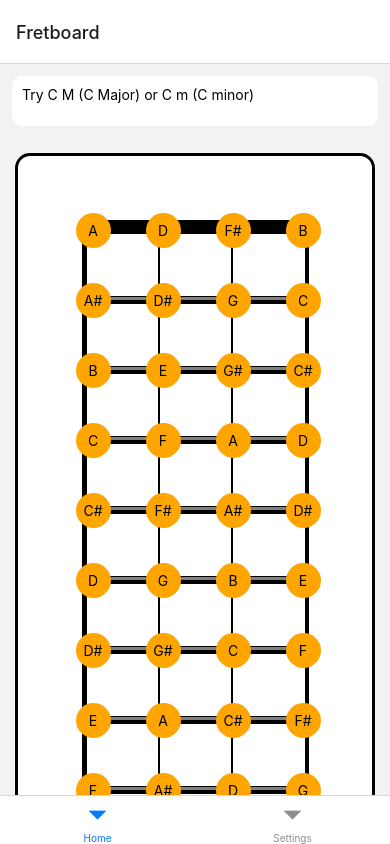
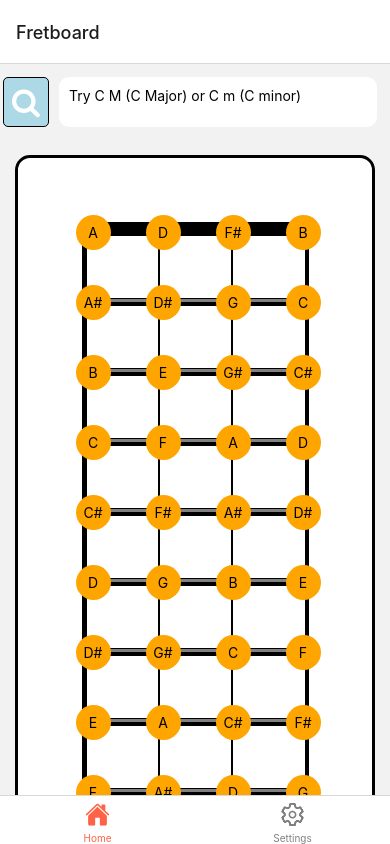
Before and after one commit to manuelga22/CuatroChords, a React Native app in the folder frontend/: screen /Fretboard in a window 390 px wide. Built offline with nearby package versions, Linux system fonts and the light colour scheme.

Commit message:
added icons

```diff
--- a/frontend/App.tsx
+++ b/frontend/App.tsx
@@ -4,10 +4,12 @@ import { StyleSheet } from 'react-native';
 import { NavigationContainer } from '@react-navigation/native';
 import { createStackNavigator } from '@react-navigation/stack';
 import { createBottomTabNavigator } from '@react-navigation/bottom-tabs';
+import Icon from 'react-native-vector-icons/Ionicons';
 
 import HomeScreen from './components/HomeScreen';
 import SettingsScreen from './components/SettingsScreen';
 import ChordViewComponent from './components/ViewChord/ChordFretboardView';
+
 
 const  HomeStack = createStackNavigator();
 const SettingsStack = createStackNavigator();
@@ -32,7 +34,23 @@ function SettingsScreenStack(){
 export default function App() {
   return (
       <NavigationContainer >
-        <Tab.Navigator screenOptions={{ headerShown: false }}>
+        <Tab.Navigator         screenOptions={({ route }) => ({
+          tabBarIcon: ({ focused, color, size }) => {
+            let iconName = "";
+
+            if (route.name === 'Home') {
+              iconName = focused? 'home': 'home-outline';
+            } else if (route.name === 'Settings') {
+              iconName = focused ? 'settings' : 'settings-outline';
+            }
+
+            // You can return any component that you like here!
+            return <Icon name={iconName} size={size} color={color} />;
+          },
+          headerShown: false,
+          tabBarActiveTintColor: 'tomato',
+          tabBarInactiveTintColor: 'gray',
+        })}>
           <Tab.Screen name="Home" component={HomeScreenStack} />
           <Tab.Screen name="Settings" component={SettingsScreenStack} />
         </Tab.Navigator>
--- a/frontend/components/HomeScreen.tsx
+++ b/frontend/components/HomeScreen.tsx
@@ -1,22 +1,23 @@
-import { NavigationContainer } from '@react-navigation/native';
-import { createNativeStackNavigator } from '@react-navigation/native-stack';
 import * as React from 'react';
-import { StyleSheet, Text, View, TextInput, SafeAreaView } from 'react-native';
+import { StyleSheet, Text, View, TextInput, SafeAreaView, Button } from 'react-native';
+import Icon from 'react-native-vector-icons/FontAwesome';
 
 import FretboardComponent from './CuatroFretboard/Fretboard';
 
-const HomeScreen = (props:any)=> {
+const HomeScreen = (props: any) => {
     const [chord, onChangeChord] = React.useState("")
     const [chordName, setChordName] = React.useState("")
 
-    const goToChordViewScreen = ()=>{
+    const goToChordViewScreen = () => {
         onChangeChord(chord)
         setChordName("C major")
-       props.navigation.navigate('ChordView', {chordName: chordName, notes: ['C', 'E', 'G']})
+        props.navigation.navigate('ChordView', { chordName: chordName, notes: ['C', 'E', 'G'] })
     }
 
-    return(
+    return (
         <View>
+            <View style={styles.container}>
+                <View style={styles.iconWrapper} ><Icon name="search" size={30} color="#900" style={styles.icon} /></View>
                 <View style={styles.SearchBarcontainer}>
                     <SafeAreaView>
                         <TextInput
@@ -25,28 +26,53 @@ const HomeScreen = (props:any)=> {
                             value={chord}
                             placeholder="Try C M (C Major) or C m (C minor)"
                             returnKeyType='search'
-                  onSubmitEditing={()=>goToChordViewScreen()}
+                            onSubmitEditing={() => goToChordViewScreen()}
                         />
                     </SafeAreaView>
                 </View>
+            </View>
+            <FretboardComponent style={styles.fretboard} chords={[]}></FretboardComponent>
+        </View>
 
-        <FretboardComponent chords={[]}></FretboardComponent>
-    </View>
     );
 }
 
 const styles = StyleSheet.create({
+    container: {
+        display: 'flex',
+        flexDirection: 'row',
+        flexWrap: 'wrap',
+        alignItems: 'center',
+        padding: 3,
+    },
     SearchBarcontainer: {
+        flexGrow: 2,
         backgroundColor: '#fff',
         borderRadius: 10,
         height: 50,
-      margin: 12,
+        margin: 10,
         padding: 10,
     },
-    input:{
+    fretboard: {
+    },
+    input: {
         height: '100%',
-        width:'100%',
+        width: '100%',
     },
+    iconWrapper:{
+        backgroundColor: 'lightblue',
+        borderRadius: 5,
+        borderWidth:1,
+        height: 50,
+        width: '12%',
+        padding: 5,
+        justifyContent:'center',
+        alignItems:'center'
+    },
+    icon: {
+        color: 'white',
+    }
+
 });
 
 export default HomeScreen;
--- a/frontend/package.json
+++ b/frontend/package.json
@@ -31,6 +31,7 @@
     "@babel/core": "^7.12.9",
     "@types/react": "~17.0.21",
     "@types/react-native": "~0.66.13",
+    "@types/react-native-vector-icons": "^6.4.11",
     "typescript": "~4.3.5"
   },
   "private": true
```
Also changed, not shown: 1 other file (tests, documents, lock files or other folders). Lines whose indentation alone changed are shown as unchanged.
